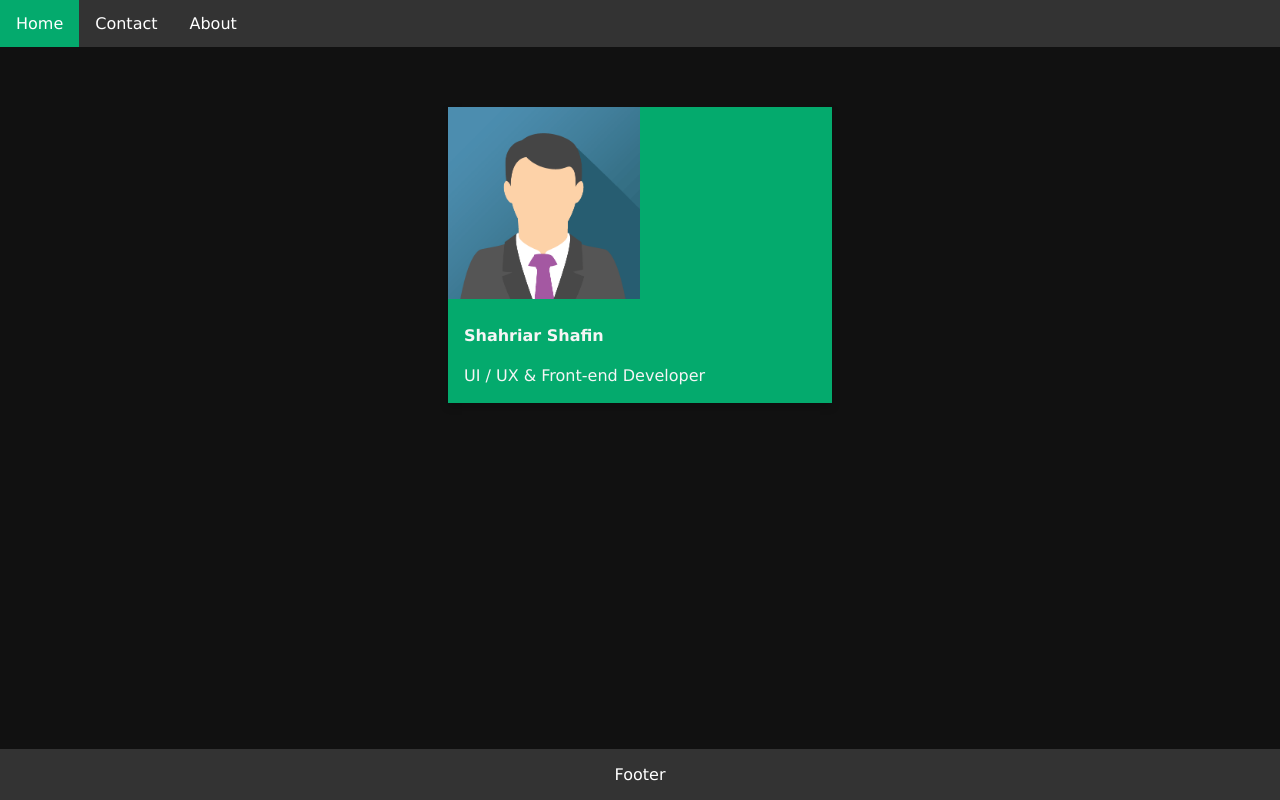
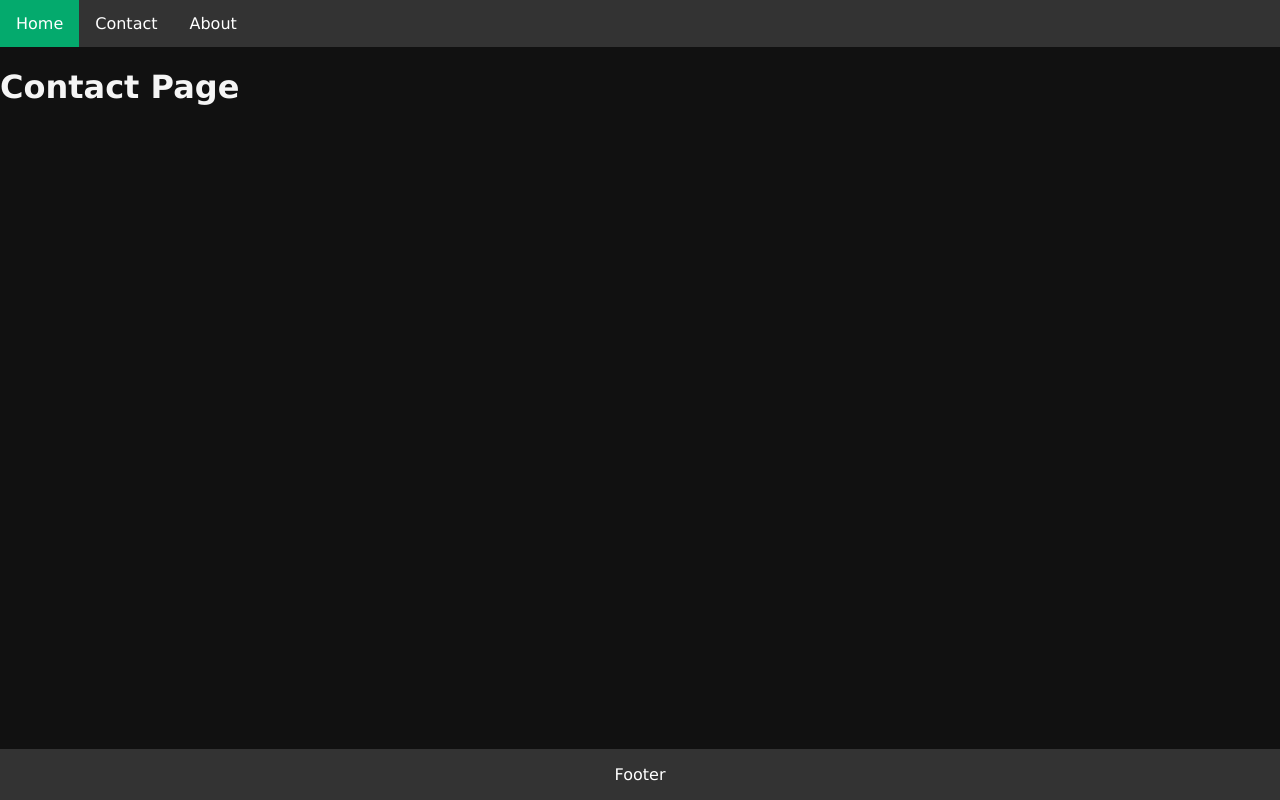
Before and after one commit to shahriarshafin/react-mini-projects, a React (Create React App) app in the folder hello-react/: page /contact in a window 1280 px wide. Built offline with nearby package versions, Linux system fonts and the light colour scheme.

Commit message:
added react router

```diff
--- a/hello-react/src/App.js
+++ b/hello-react/src/App.js
@@ -1,14 +1,19 @@
+import { BrowserRouter as Router, Route, Switch } from 'react-router-dom';
 import './App.css';
-// import { About, Contact, Home } from './pages/export';
-import { About } from './pages/export';
+import { About, Contact, Error, Home } from './pages/export';
 
 function App() {
 	return (
-		<>
-			{/* <Home />
-			<Contact /> */}
-			<About />
-		</>
+		<main>
+			<Router>
+				<Switch>
+					<Route exact path="/" component={Home} />
+					<Route path="/contact" component={Contact} />
+					<Route path="/about" component={About} />
+					<Route component={Error} />
+				</Switch>
+			</Router>
+		</main>
 	);
 }
 
--- a/hello-react/src/components/Nav/Nav.jsx
+++ b/hello-react/src/components/Nav/Nav.jsx
@@ -1,19 +1,20 @@
 import React from 'react';
+import { Link } from 'react-router-dom';
 import './Nav.css';
 const Nav = () => {
 	return (
 		<div>
 			<ul>
 				<li>
-					<a href="/" className="active">
+					<Link to="/" className="active">
 						Home
-					</a>
+					</Link>
 				</li>
 				<li>
-					<a href="/contact">Contact</a>
+					<Link to="/contact">Contact</Link>
 				</li>
 				<li>
-					<a href="/about">About</a>
+					<Link to="/about">About</Link>
 				</li>
 			</ul>
 		</div>
--- a/hello-react/src/pages/Contact/Contact.jsx
+++ b/hello-react/src/pages/Contact/Contact.jsx
@@ -1,6 +1,7 @@
 import React from 'react';
 import Footer from '../../components/Footer/Footer';
 import Nav from '../../components/Nav/Nav';
+import './Contact.css';
 
 const Contact = () => {
 	return (
--- /dev/null
+++ b/hello-react/src/pages/Error/Error.jsx
@@ -0,0 +1,14 @@
+import React from 'react';
+import { Link } from 'react-router-dom';
+const Error = () => {
+	return (
+		<div>
+			<h1>404 PAGE NOT FOUND</h1>
+			<h4>
+				goto <Link to="/">Home</Link>
+			</h4>
+		</div>
+	);
+};
+
+export default Error;
--- a/hello-react/src/pages/Home/Home.jsx
+++ b/hello-react/src/pages/Home/Home.jsx
@@ -1,7 +1,7 @@
 import React from 'react';
 import Footer from '../../components/Footer/Footer';
 import Nav from '../../components/Nav/Nav';
-
+import './Home.css';
 const Home = () => {
 	return (
 		<div>
--- a/hello-react/src/pages/export.js
+++ b/hello-react/src/pages/export.js
@@ -1,5 +1,6 @@
 import About from './About/About';
 import Contact from './Contact/Contact';
+import Error from './Error/Error';
 import Home from './Home/Home';
 
-export { Home, Contact, About };
+export { Home, Contact, About, Error };
--- /dev/null
+++ b/package.json
@@ -0,0 +1,5 @@
+{
+  "dependencies": {
+    "react-router-dom": "^5.3.0"
+  }
+}
```
Also changed, not shown: hello-react/src/pages/Contact/Contact.css (added), hello-react/src/pages/Home/Home.css (added), 1 other file (tests, documents, lock files or other folders).
